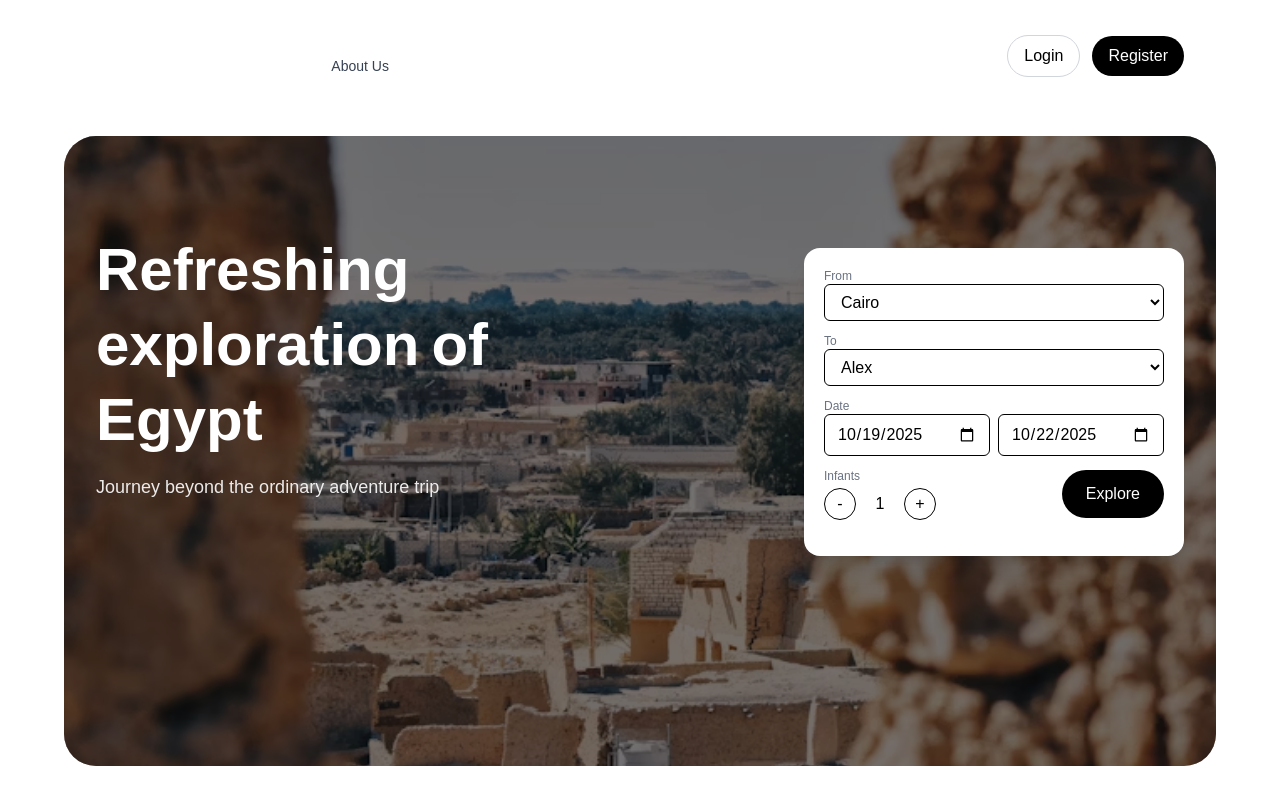
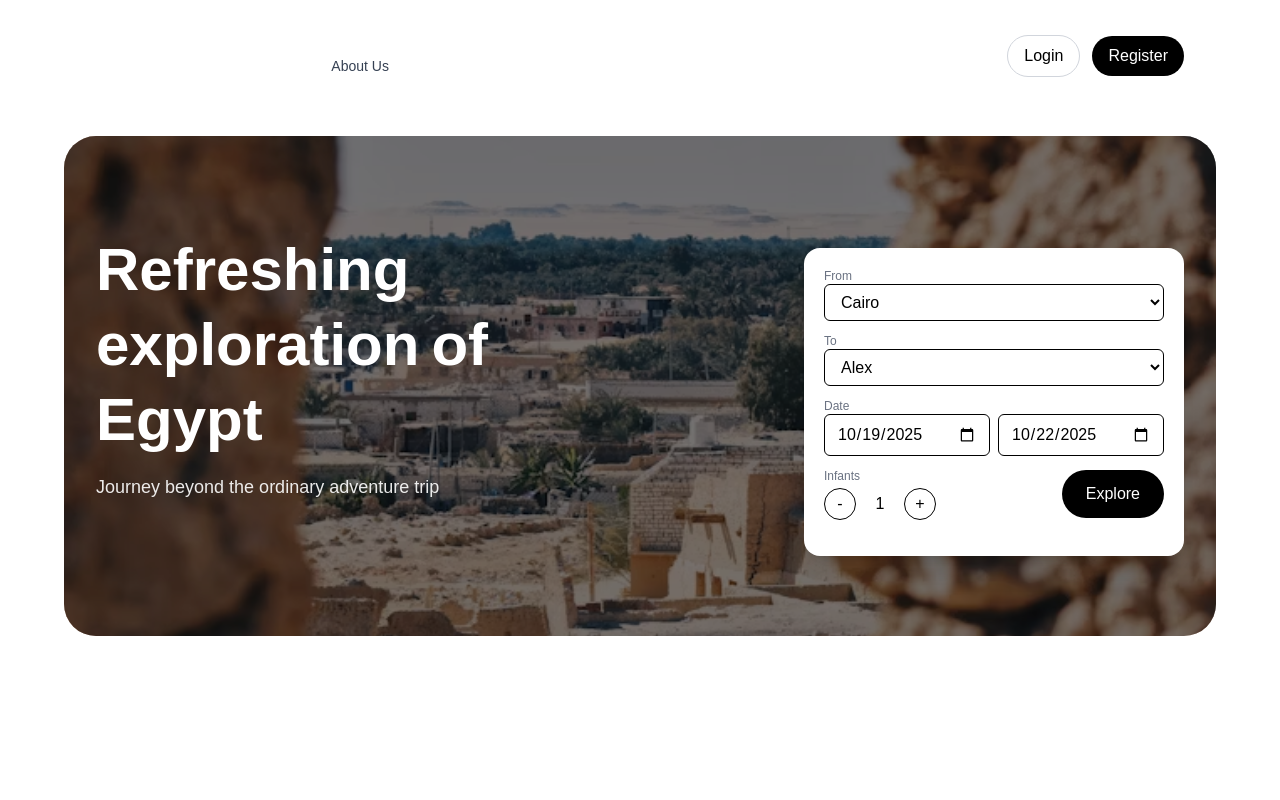
Before and after one commit to AbdoHesham01/stanlyLandingPage, a Next.js app: page / in a window 1280 px wide. Built offline with nearby package versions, Linux system fonts and the light colour scheme.

Commit message:
Fix hero section height to improve layout consistency

```diff
--- a/app/components/Hero.tsx
+++ b/app/components/Hero.tsx
@@ -94,7 +94,7 @@ export default function Hero({ onSearch }: HeroProps) {
       <div
         ref={heroRef}
         className="relative bg-cover bg-center rounded-[32px] overflow-hidden max-w-6xl mx-auto"
-        style={{ backgroundImage: "url(/hero.avif)", height: "630px" }}
+        style={{ backgroundImage: "url(/hero.avif)", height: "500px" }}
       >
         <div className="absolute inset-0 bg-black/50"></div>
         <div
```
